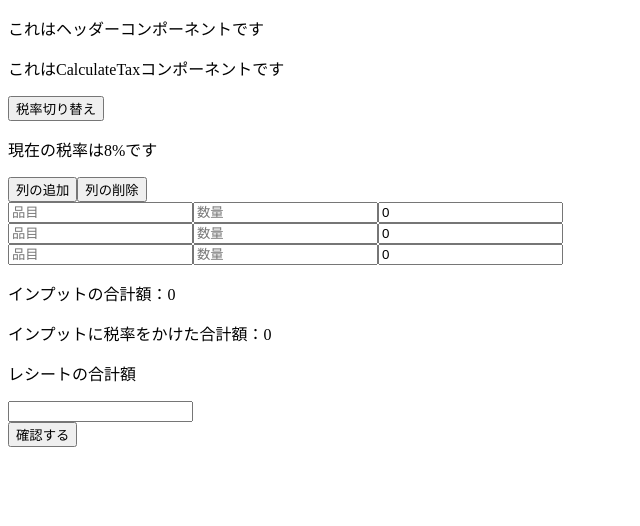
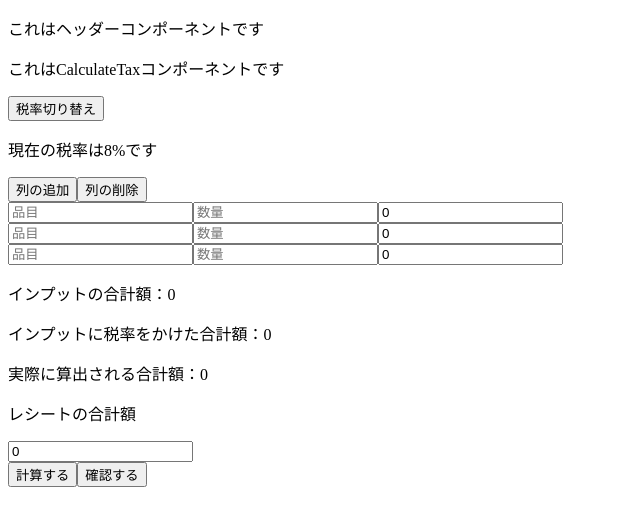
Before and after one commit to KazumaEnomoto/TaxCalculate-vue2, a Vue app: page / in a window 1280 px wide. Shown: the top 526 px of the page, without its empty margins (0-640 px from the left). Built offline with nearby package versions, Linux system fonts and the light colour scheme.

Commit message:
入力値と算出値の差分があるか判定するcheckValue関数を作成（仮置き）

```diff
--- a/src/components/CalculateTax.vue
+++ b/src/components/CalculateTax.vue
@@ -1,7 +1,6 @@
 <template>
     <div>
         <p>これはCalculateTaxコンポーネントです</p>
-
         <div>
             <div>
                 <button @click="switchTax">税率切り替え</button>
@@ -19,10 +18,12 @@
             <div>
                 <p>インプットの合計額：{{sumValues}}</p>
                 <p>インプットに税率をかけた合計額：{{taxAddedValues}}</p>
+                <p>実際に算出される合計額：{{Math.floor(taxAddedValues)}}</p>
                 <p>レシートの合計額</p>
-                <input type="number" >
+                <input type="number" v-model.number="inputSum">
             </div>
         </div>
+        <button @click="checkValue()">計算する</button>
         <button @click="check()">確認する</button>
     </div>
 </template>
@@ -35,6 +36,7 @@ export default {
             values: [0, 0, 0],
             taxRate: 8,
             tax: true,
+            inputSum: 0,
         };
     },
     methods: {
@@ -52,6 +54,13 @@ export default {
                 this.taxRate = 8;
             } else {
                 this.taxRate = 10;
+            }
+        },
+        checkValue() {
+            if (Math.floor(this.taxAddedValues) === this.inputSum) {
+                console.log("合計値と合致しています");
+            } else {
+                console.log("合計値と合致していません");
             }
         },
         check() {
```
